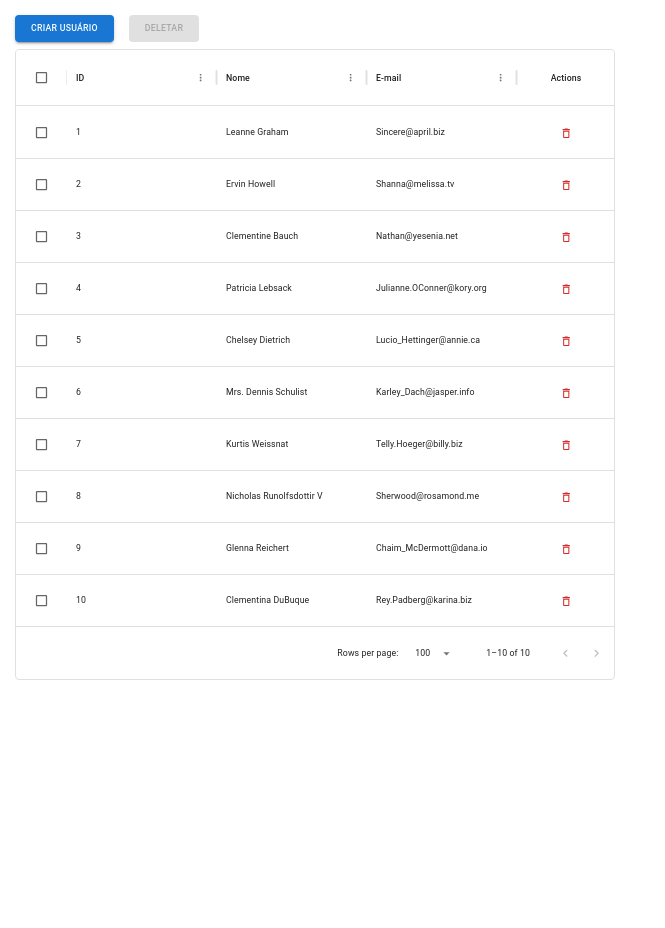
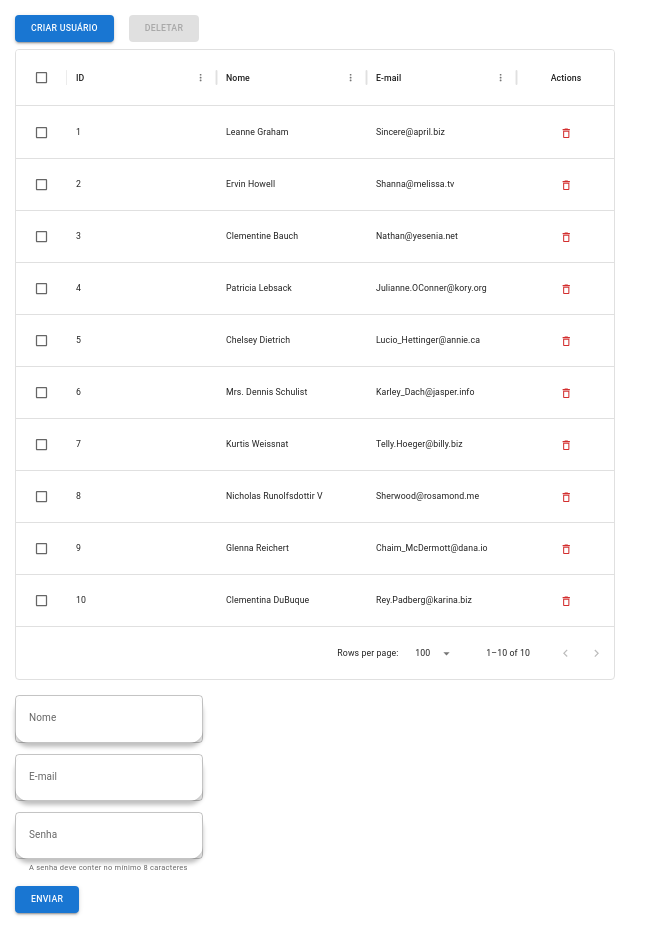
Before and after one commit to tauanesales/Sistema-Salvatour-FRONT, a React (Vite) app: page /admin in a window 1280 px wide. Both pictures are taken after a click on the button "CRIAR USUÁRIO". Shown: the whole page, without its empty margins (0-665 px from the left). Before the commit the page ends 800 px from the top, so only its background shows below. Built offline with nearby package versions, Linux system fonts and the light colour scheme; no server answers; a web font is replaced by a local one.

Commit message:
feat: implementando serviços e criação de usuarios da pag admin

```diff
--- a/package.json
+++ b/package.json
@@ -15,6 +15,7 @@
     "@mui/icons-material": "^5.15.15",
     "@mui/material": "^5.15.15",
     "@mui/x-data-grid": "^7.3.0",
+    "axios": "^1.6.8",
     "react": "^18.2.0",
     "react-dom": "^18.2.0",
     "react-router-dom": "^6.22.3"
--- a/src/App.jsx
+++ b/src/App.jsx
@@ -3,7 +3,7 @@ import Login from "./components/login/Login";
 import Cadastro from "./components/cadastro/Cadastro";
 import { BrowserRouter, Route, Routes } from "react-router-dom";
 import Recovery from "./components/recovery/Recovery";
-import Admin from "./components/admin/Admin";
+import AdminController from "./components/admin/AdminController";
 
 function App(){
 
@@ -13,7 +13,7 @@ function App(){
             <Route path="/login" element={<Login />} />
             <Route path="/cadastro" element={<Cadastro />} />
             <Route path="/recovery" element={<Recovery />} />
-            <Route path="/admin" element={<Admin />} />
+            <Route path="/admin" element={<AdminController />} />
             </Routes>
 
         </BrowserRouter>
--- /dev/null
+++ b/src/components/admin/AdminController.jsx
@@ -0,0 +1,83 @@
+import React, { useState } from "react";
+import Admin from "./AdminView";
+import { getAllUsers } from "../../services/users/getAllUsers";
+import { createUser } from "../../services/users/createUser";
+
+export default function AdminController() {
+    const [name, setName] = useState("")
+    const [nameHelperText, setNameHelperText] = useState("")
+    const [email, setEmail] = useState("")
+    const [emailHelperText, setEmailHelperText] = useState("")
+    const [password, setPassword] = useState("")
+    const [passwordHelperText, setPasswordHelperText] = useState("")
+    const [showCreateUser, setShowCreateUser] = useState(false)
+
+    function onGetAllUsers() {
+        getAllUsers(null)
+            .then((data) => {
+                console.log(data)
+            })
+            .catch((error) => {
+                console.log(error)
+            })
+    }
+
+    function onCreateUser(event) {
+        event.preventDefault()
+
+        if (email == "" || email == null || email == undefined) {
+            setEmailHelperText("Preencha o campo email.")
+        } else {
+            setEmailHelperText("")
+        }
+
+        if (name == "" || name == null || name == undefined) {
+            setNameHelperText("Preencha o campo nome.")
+        } else {
+            setNameHelperText("")
+        }
+
+        if (password == "" || password == null || password == undefined) {
+            setPasswordHelperText("Preencha o campo senha.")
+        } else if (password.length < 8) {
+            setPasswordHelperText("A senha deve conter no mínimo 8 caracteres")
+        } else {
+            setPasswordHelperText("")
+        }
+
+        if (emailHelperText != "" || nameHelperText != "" || passwordHelperText != "") {
+            return
+        }
+
+        createUser(null, name, email, password)
+            .then((data) => {
+                console.log(data)
+                setShowCreateUser(false)
+                setName("")
+                setEmail("")
+                setPassword("")
+                setNameHelperText("")
+                setEmailHelperText("")
+                setPasswordHelperText("")
+            })
+            .catch((error) => {
+                console.log(error)
+            })
+    }
+
+    return <Admin
+        name={name}
+        nameHelperText={nameHelperText}
+        email={email}
+        emailHelperText={emailHelperText}
+        password={password}
+        passwordHelperText={passwordHelperText}
+        showCreateUser={showCreateUser}
+        setName={setName}
+        setEmail={setEmail}
+        setPassword={setPassword}
+        setShowCreateUser={setShowCreateUser}
+        onGetAllUsers={onGetAllUsers}
+        onCreateUser={onCreateUser}
+    />
+}
--- a/src/components/admin/Admin.jsx
+++ b/src/components/admin/AdminView.jsx
@@ -1,7 +1,7 @@
-import { useState } from "react";
+import { useEffect, useState } from "react";
 import dataMock from "../../utils/userDataMock";
 import { DataGrid, GridActionsCellItem } from '@mui/x-data-grid';
-import { Button } from "@mui/material";
+import { Button, TextField } from "@mui/material";
 import DeleteFilledIcon from '@mui/icons-material/DeleteOutlined';
 
 function confirmDeleteRow(id) {
@@ -35,7 +35,21 @@ const columns = [
       },
 ];
 
-export default function Admin() {
+export default function Admin({
+    name,
+    nameHelperText,
+    email,
+    emailHelperText,
+    password,
+    passwordHelperText,
+    showCreateUser,
+    setName,
+    setEmail,
+    setPassword,
+    setShowCreateUser,
+    onGetAllUsers,
+    onCreateUser
+  }) {
     const [selection, setSelection] = useState([]);
     const [rows, setRows] = useState(dataMock)
 
@@ -48,10 +62,16 @@ export default function Admin() {
       return updatedRow;
     };
 
+    useEffect(() => {
+      onGetAllUsers()
+    }, [])
+
     return (
         <div className="root" style={{ display: "flex", flexDirection: "column", padding: 15 }}>
             <div className="button-group" style={{ display: "flex", flexDirection: "row", marginBottom: 7}}>
-                <Button variant="contained" style={{ marginRight: 15 }}>Criar usuário</Button>
+                <Button variant="contained" style={{ marginRight: 15 }} onClick={() => {setShowCreateUser(!showCreateUser)}}>
+                  Criar usuário
+                </Button>
                 <Button variant="contained" disabled={isSelectionEmpty()} color="error">Deletar</Button>
             </div>
             <div style={{ height: '100%', width: 600 }}>
@@ -67,6 +87,54 @@ export default function Admin() {
                     processRowUpdate={processRowUpdate}
                 />
             </div>
+
+            {showCreateUser && (
+              <form onSubmit={(event) => { onCreateUser(event) }} style={{ paddingTop: '15px' }}>
+                <TextField
+                  id="name"
+                  label="Nome"
+                  variant="outlined"
+                  value={name}
+                  helperText={nameHelperText}
+                  error={nameHelperText != ""}
+                  onChange={(event) => {setName(event.target.value)}}
+                  style={{ width: '15%' }}
+                />
+
+                <br />
+                <br />
+
+                <TextField
+                  id="email"
+                  label="E-mail"
+                  variant="outlined"
+                  value={email}
+                  helperText={emailHelperText}
+                  error={emailHelperText != ""}
+                  onChange={(event) => {setEmail(event.target.value)}}
+                  style={{ width: '15%' }}
+                />
+
+                <br />
+                <br />
+
+                <TextField
+                  id="password"
+                  label="Senha"
+                  variant="outlined"
+                  helperText={"A senha deve conter no mínimo 8 caracteres"}
+                  error={passwordHelperText != ""}
+                  value={password}
+                  onChange={(event) => {setPassword(event.target.value)}}
+                  style={{ width: '15%' }}
+                />
+
+                <br />
+                <br />
+
+                <Button type="submit" variant="contained">Enviar</Button>
+            </form>
+            )}
         </div>
     )
 }
--- /dev/null
+++ b/src/constants/urls.js
@@ -0,0 +1,4 @@
+export const BACKEND_URL = 'https://back.matc84.tauane.artadevs.tech/'
+//export const BACKEND_URL = 'http://localhost:3000/'
+
+export const USERS_ENDPOINT = BACKEND_URL + 'user/'
--- /dev/null
+++ b/src/services/users/createUser.js
@@ -0,0 +1,40 @@
+import axios from "axios";
+import { USERS_ENDPOINT } from "../../constants/urls";
+
+export function createUser(accessToken, name, email, password) {
+    return new Promise((resolve, reject) => {
+        const header = {
+            headers: {
+              'Content-type': 'application/json',
+              //Authorization: `Bearer ${accessToken}`,  // descomentar quando o token jwt estiver pronto no back
+            },
+          };
+
+          console.log({
+            name: name,
+            email: email,
+            password: password,
+        })
+
+          axios
+            .post(
+                USERS_ENDPOINT,
+                {
+                    name: name,
+                    email: email,
+                    password: password,
+                },
+                header
+            )
+            .then((response) => {
+                if (response.status == 201) {
+                    resolve(response.data)
+                } else {
+                    reject(response)
+                }
+            })
+            .catch((error) => {
+                reject(error)
+            })
+    }, 20000)
+}
--- /dev/null
+++ b/src/services/users/getAllUsers.js
@@ -0,0 +1,29 @@
+import axios from "axios";
+import { USERS_ENDPOINT } from "../../constants/urls";
+
+export function getAllUsers(accessToken) {
+    return new Promise((resolve, reject) => {
+        const header = {
+            headers: {
+              'Content-type': 'application/json',
+              //Authorization: `Bearer ${accessToken}`, //descomentar quando o jwt do back estiver pronto
+            },
+          };
+
+          axios
+            .get(
+                USERS_ENDPOINT,
+                header
+            )
+            .then((response) => {
+                if (response.status == 200) {
+                    resolve(response.data)
+                } else {
+                    reject(response)
+                }
+            })
+            .catch((error) => {
+                reject(error)
+            })
+    }, 20000)
+}
```
Also changed, not shown: src/services/users/deleteUser.js (added, +32 -0 lines), src/services/users/getOneUser.js (added, +29 -0 lines), src/services/users/patchUser.js (added, +44 -0 lines), 1 other file (tests, documents, lock files or other folders).
